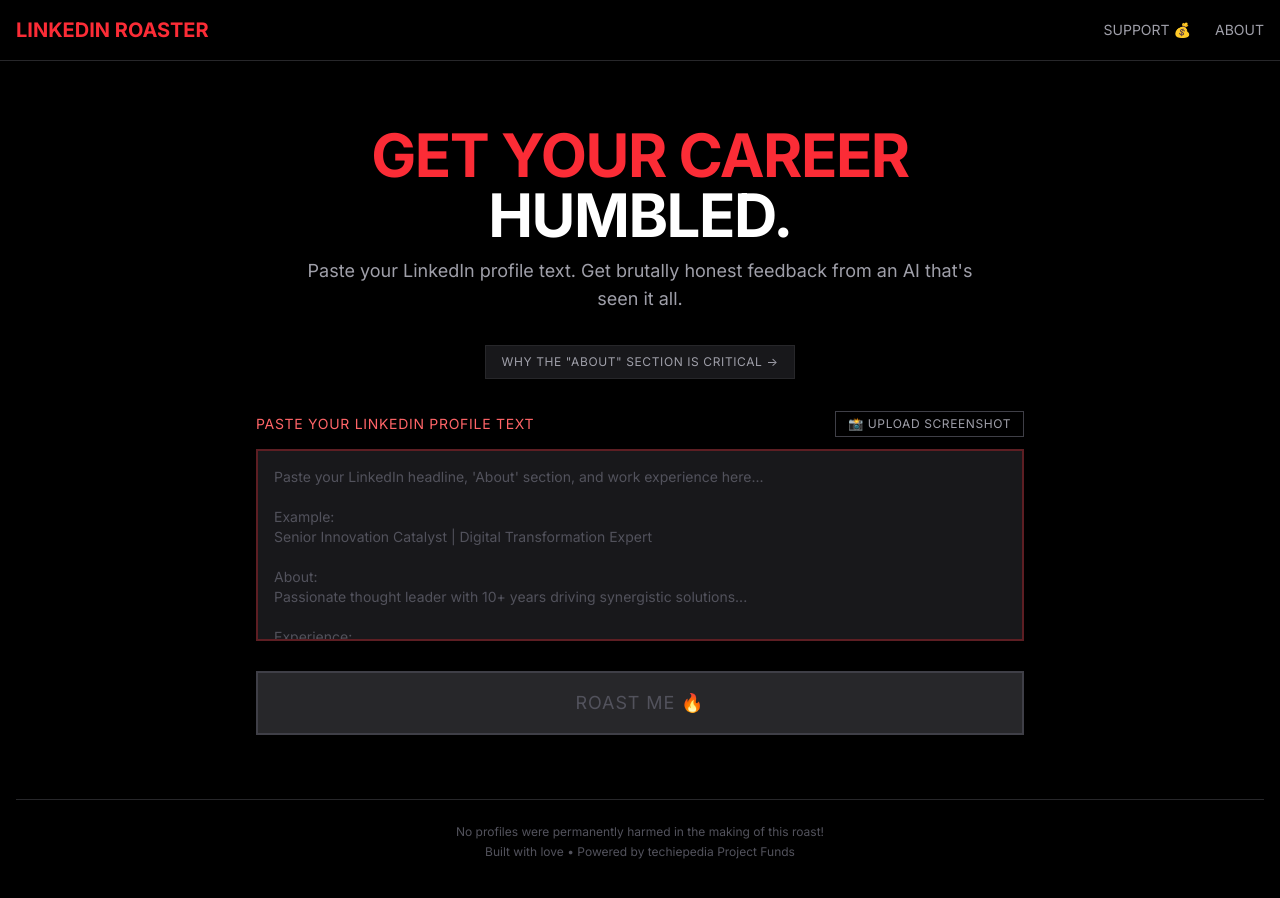
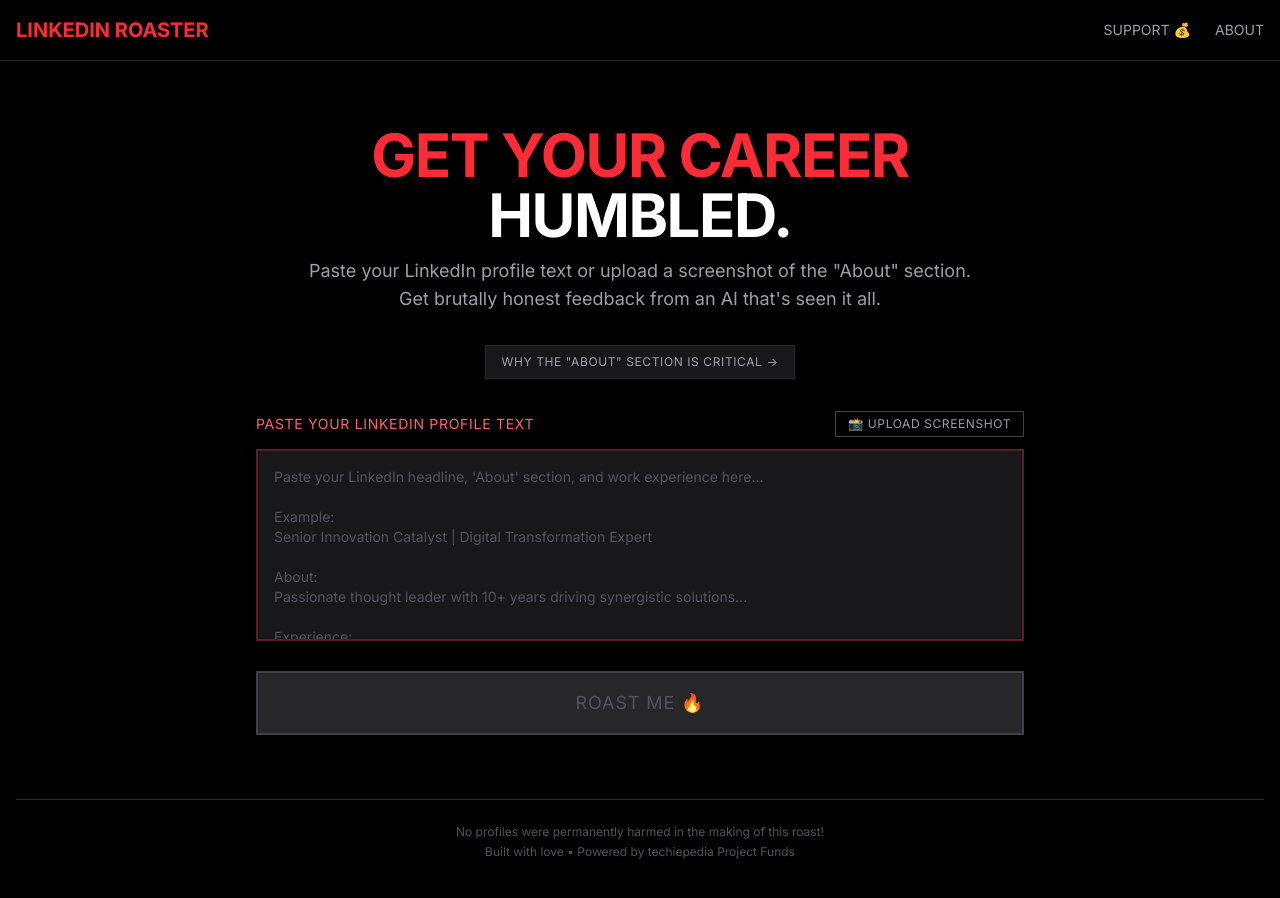
Before and after one commit to brianroyee/gethumbled, a Next.js app: page / in a window 1280 px wide. Shown: the top 898 px of the page. Built offline with nearby package versions, Linux system fonts and the light colour scheme; no server answers; the database is empty.

Commit message:
feat: Add Feedback System and Screenshot Upload

```diff
--- a/app/page.tsx
+++ b/app/page.tsx
@@ -38,7 +38,7 @@
             <span className="text-white">Humbled.</span>
           </h1>
           <p className="text-zinc-400 text-base md:text-lg font-mono max-w-2xl mx-auto animate-in fade-in slide-in-from-bottom-4 duration-700 delay-200 fill-mode-backwards">
-            Paste your LinkedIn profile text. Get brutally honest feedback from an AI that's seen it all.
+            Paste your LinkedIn profile text or upload a screenshot of the "About" section. Get brutally honest feedback from an AI that's seen it all.
           </p>
 
           <div className="pt-4 animate-in fade-in slide-in-from-bottom-4 duration-700 delay-300 fill-mode-backwards">
```
